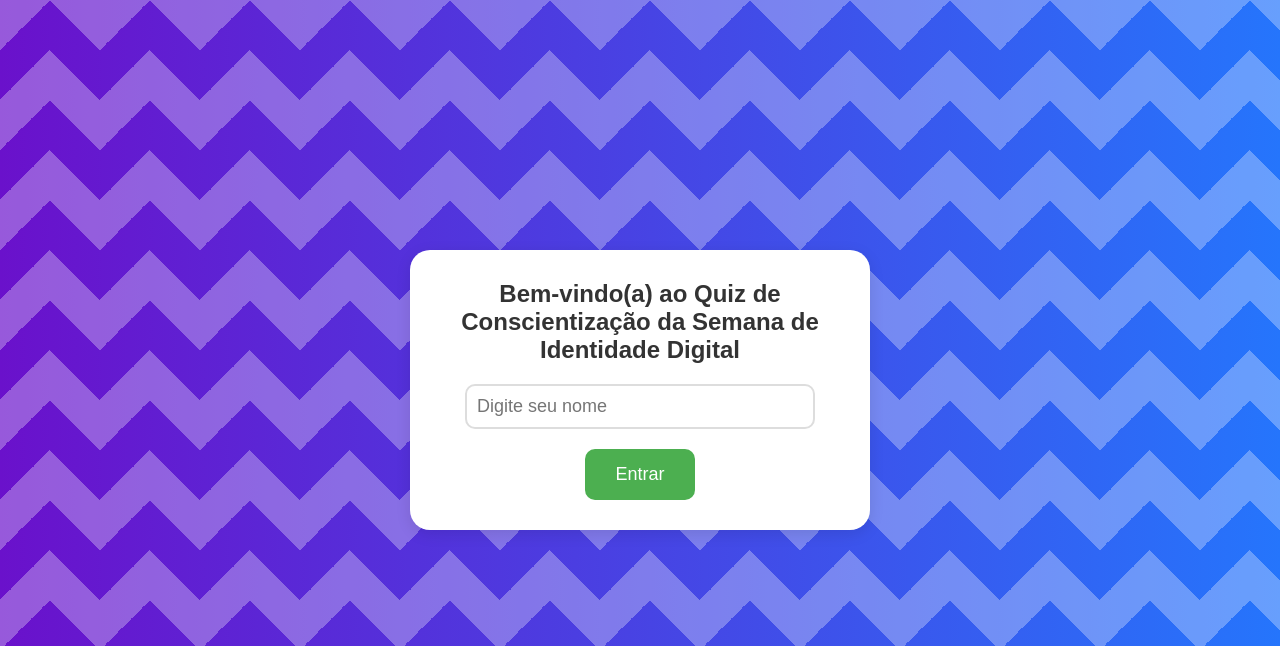
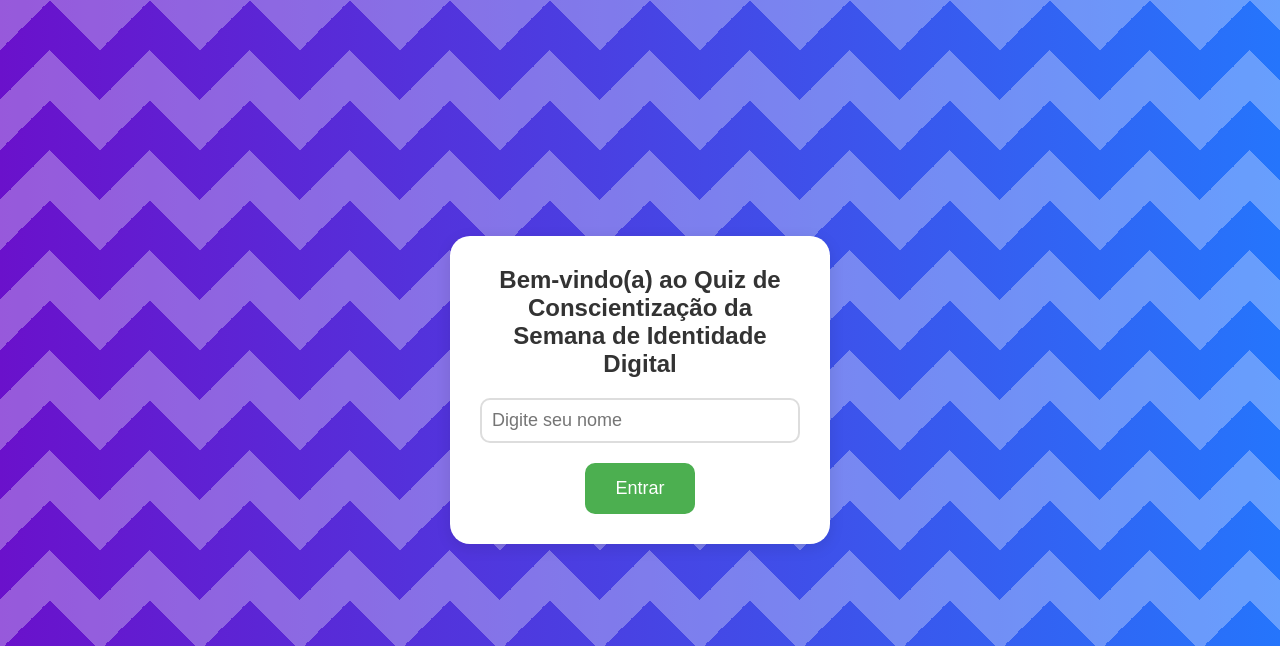
Before and after one commit to PeRoMont/IdentidadeDigital, a website: page public/index.html in a window 1280 px wide. Shown: the top 646 px of the page. Drawn offline with nearby package versions, Linux system fonts and the light colour scheme; no server answers.

Commit message:
Alterção do .box

```diff
--- a/public/styles.css
+++ b/public/styles.css
@@ -61,8 +61,8 @@ body {
   border-radius: 20px;
   box-shadow: 0px 4px 15px rgba(0, 0, 0, 0.1);
   width: 80%;
-  max-width: 400px;
-  text-align: center;
+  max-width: 320px;
+  text-align: justify;
   margin-bottom: 20px;
 }
 
```
